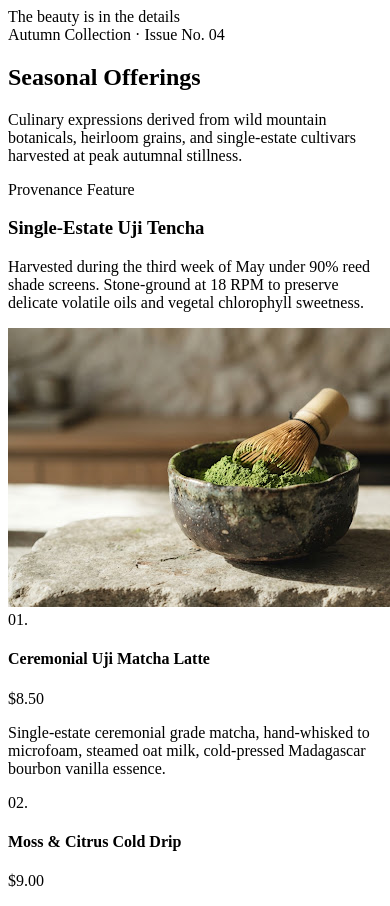
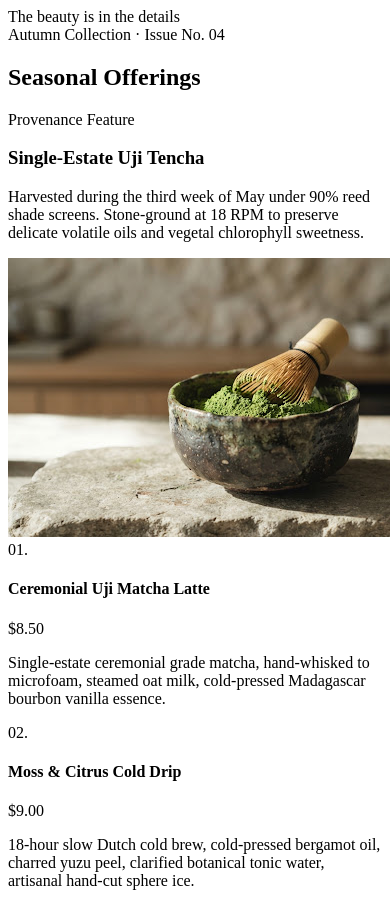
Before and after one commit to V-sahil1/m-m, a React (Vite) app: page / in a window 390 px wide. Shown: the part 3030-3936 px from the top of the page. Built offline with nearby package versions, Linux system fonts and the light colour scheme; the HTML template or start-up script is replaced by a standard one.

Commit message:
feat: update Menu component layout for full-width display and adjust styles

```diff
--- a/src/components/Journal.jsx
+++ b/src/components/Journal.jsx
@@ -131,18 +131,22 @@ export default function Journal() {
 
         {/* The other stories; choosing one makes it the feature */}
         <div className="journal__cards">
-          <AnimatePresence mode="popLayout" initial={false}>
+          <AnimatePresence mode="popLayout">
             {upNext.map((index) => {
               const story = stories[index];
               return (
+                // Each card reveals itself. A card that joins later (the story that just left
+                // the feature) never receives the layout's "show" variant and would stay invisible.
                 <motion.article
                   layout
                   key={story.title}
                   className="journal-card"
-                  variants={rise}
+                  initial={rise.hidden}
+                  whileInView={{ opacity: 1, y: 0 }}
+                  viewport={{ once: true, amount: 0.1 }}
                   exit={{ opacity: 0, y: -24, transition: { duration: 0.35 } }}
                   whileHover={{ y: -6 }}
-                  transition={{ layout: { duration: 0.7, ease } }}
+                  transition={{ duration: 0.9, ease, layout: { duration: 0.7, ease } }}
                   onClick={() => choose(index)}
                 >
                   <div className="journal-card__media">
--- a/src/components/Menu.jsx
+++ b/src/components/Menu.jsx
@@ -9,9 +9,6 @@ export default function Menu() {
             <span className="eyebrow">Autumn Collection · Issue No. 04</span>
             <h2 className="section-title section-title--menu">Seasonal Offerings</h2>
           </div>
-          <p className="section-head__intro">
-            Culinary expressions derived from wild mountain botanicals, heirloom grains, and single-estate cultivars harvested at peak autumnal stillness.
-          </p>
         </div>
 
         <div className="menu__grid">
--- a/src/styles.css
+++ b/src/styles.css
@@ -1151,6 +1151,13 @@ main > section:not(.hero) { padding-block: clamp(3rem, 8vh, 7rem); }
   background: var(--surface);
 }
 
+/* The menu runs the full width of the screen instead of the shared centred column */
+.menu > .container { max-width: none; }
+
+@media (min-width: 1024px) {
+  .menu > .container { padding: 0 clamp(2rem, 3vw, 3rem); }
+}
+
 .section-head {
   display: flex;
   flex-direction: column;
@@ -1161,12 +1168,6 @@ main > section:not(.hero) { padding-block: clamp(3rem, 8vh, 7rem); }
 
 @media (min-width: 768px) {
   .section-head { flex-direction: row; align-items: flex-end; }
-}
-
-.section-head__intro {
-  max-width: 24rem;
-  line-height: 1.625;
-  color: var(--on-surface-variant);
 }
 
 .menu__grid {
```
